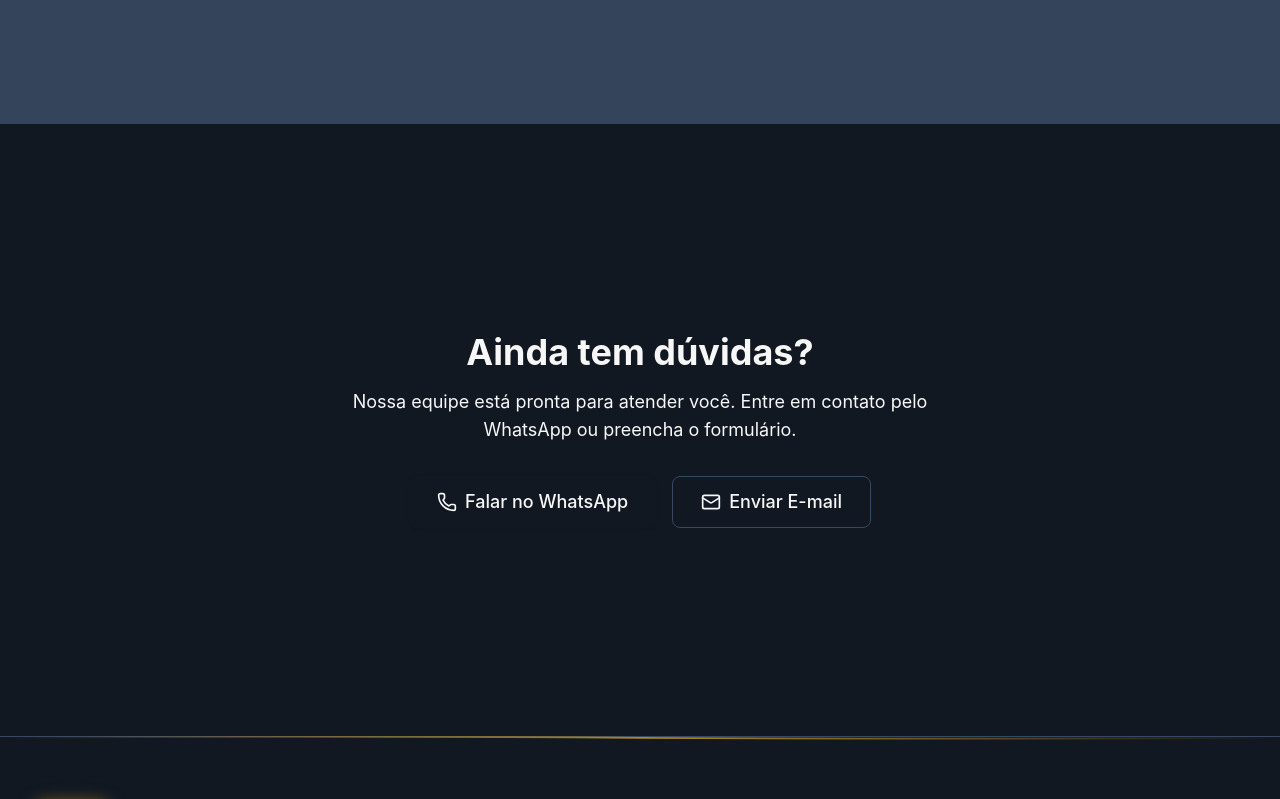
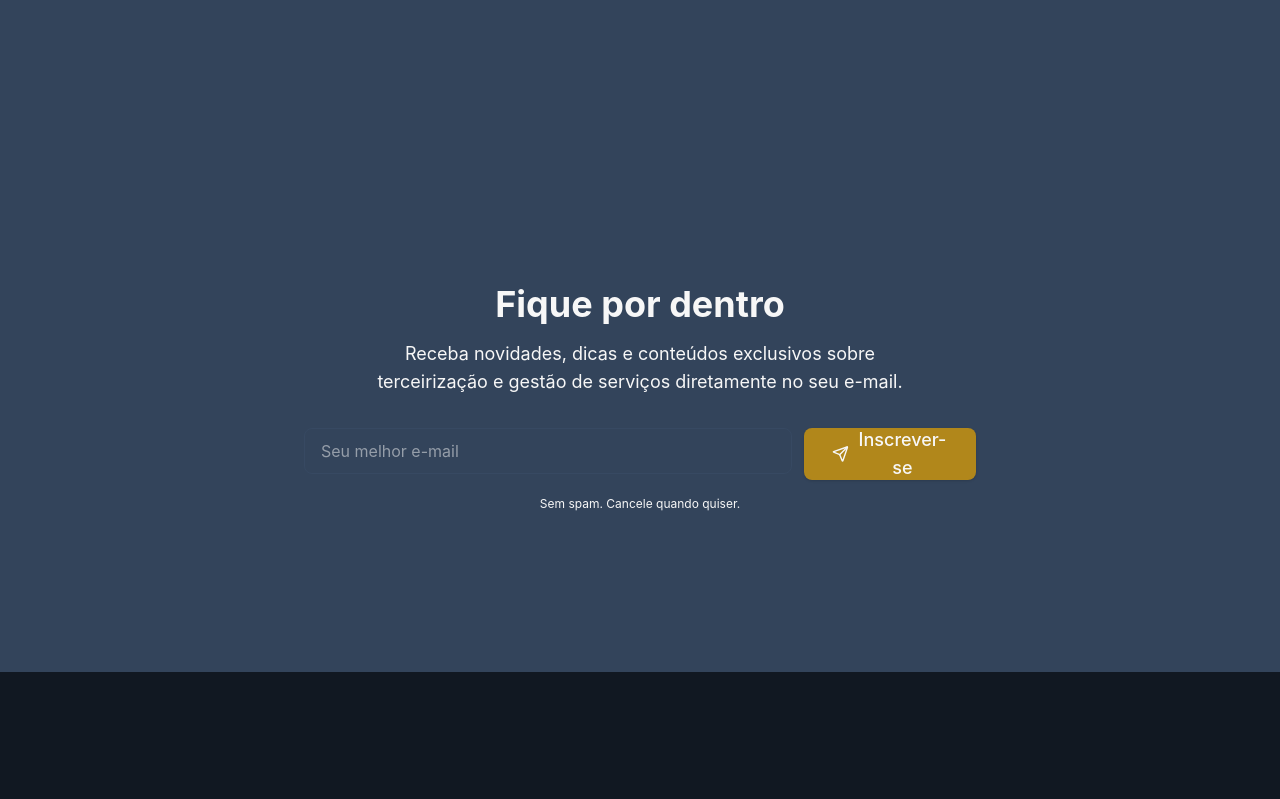
Before and after one commit to Evandro-J-O-Andrade/jrtercerisados, a React (Vite) app: page /faq in a window 1280 px wide. Shown: the part 1300-2099 px from the top of the page. Built offline with nearby package versions, Linux system fonts and the light colour scheme; no server answers; a web font is replaced by a local one.

Commit message:
feat: update company address and add Newsletter section to FAQ

```diff
--- a/src/config/company.ts
+++ b/src/config/company.ts
@@ -8,13 +8,14 @@ export const COMPANY = {
   description:
     'Plataforma SaaS para empresas de prestação de serviços de segurança patrimonial, controle de acesso, portaria, zeladoria, limpeza e facilities.',
   address: {
-    street: 'Rua Exemplo',
-    number: '123',
-    neighborhood: 'Centro',
-    city: 'São Paulo',
+    street: 'Rodovia João Afonso de Souza Castellano',
+    number: '411',
+    complement: 'Sala n° 04',
+    neighborhood: 'Poá',
+    city: 'Poá',
     state: 'SP',
     country: 'Brasil',
-    zip: '01000-000',
+    zip: '',
   },
   businessAreas: [
     'Segurança Patrimonial',
--- a/src/pages/FAQ.tsx
+++ b/src/pages/FAQ.tsx
@@ -1,8 +1,9 @@
 import { useState } from 'react';
 import { motion } from 'framer-motion';
 import { Link } from 'react-router-dom';
-import { ChevronDown, Phone, Mail } from 'lucide-react';
+import { ChevronDown, Phone, Mail, Send } from 'lucide-react';
 import { Button } from '@/components/ui/Button';
+import { Input } from '@/components/ui/Input';
 import { Section } from '@/components/sections/Section';
 import { Container } from '@/components/common/Container';
 import { COMPANY, WHATSAPP_MESSAGES, getWhatsAppUrl } from '@/config';
@@ -136,6 +137,57 @@ export default function FAQ() {
         </Container>
       </Section>
 
+      {/* Newsletter */}
+      <Section className="bg-surface-alt">
+        <Container>
+          <motion.div
+            initial={{ opacity: 0, y: 30 }}
+            whileInView={{ opacity: 1, y: 0 }}
+            viewport={{ once: true }}
+            transition={{ duration: 0.6 }}
+            className="mx-auto max-w-2xl text-center"
+          >
+            <h2 className="text-foreground text-3xl font-bold sm:text-4xl">
+              Fique por dentro
+            </h2>
+            <p className="text-muted-foreground mx-auto mt-4 max-w-xl text-lg">
+              Receba novidades, dicas e conteúdos exclusivos sobre terceirização
+              e gestão de serviços diretamente no seu e-mail.
+            </p>
+            <form
+              className="mt-8 flex flex-col gap-3 sm:flex-row"
+              onSubmit={(e) => {
+                e.preventDefault();
+                const form = e.currentTarget;
+                const email = (
+                  form.elements.namedItem(
+                    'newsletter-email',
+                  ) as HTMLInputElement
+                ).value;
+                if (email) {
+                  form.reset();
+                }
+              }}
+            >
+              <Input
+                type="email"
+                name="newsletter-email"
+                placeholder="Seu melhor e-mail"
+                required
+                className="flex-1"
+              />
+              <Button type="submit" variant="primary" size="lg">
+                <Send className="mr-2 h-5 w-5" />
+                Inscrever-se
+              </Button>
+            </form>
+            <p className="text-muted-foreground mt-4 text-xs">
+              Sem spam. Cancele quando quiser.
+            </p>
+          </motion.div>
+        </Container>
+      </Section>
+
       <Section>
         <Container>
           <motion.div
```
